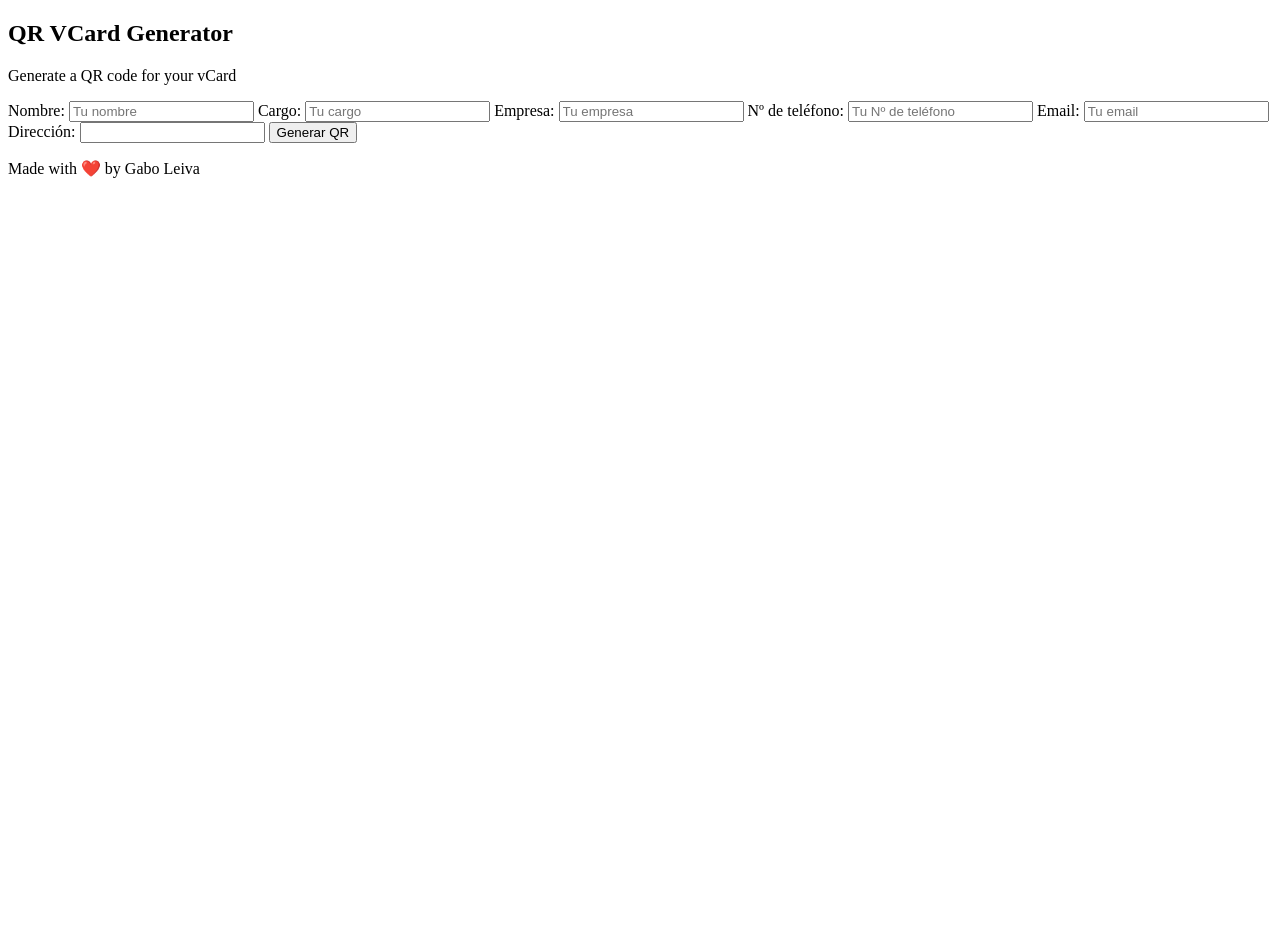
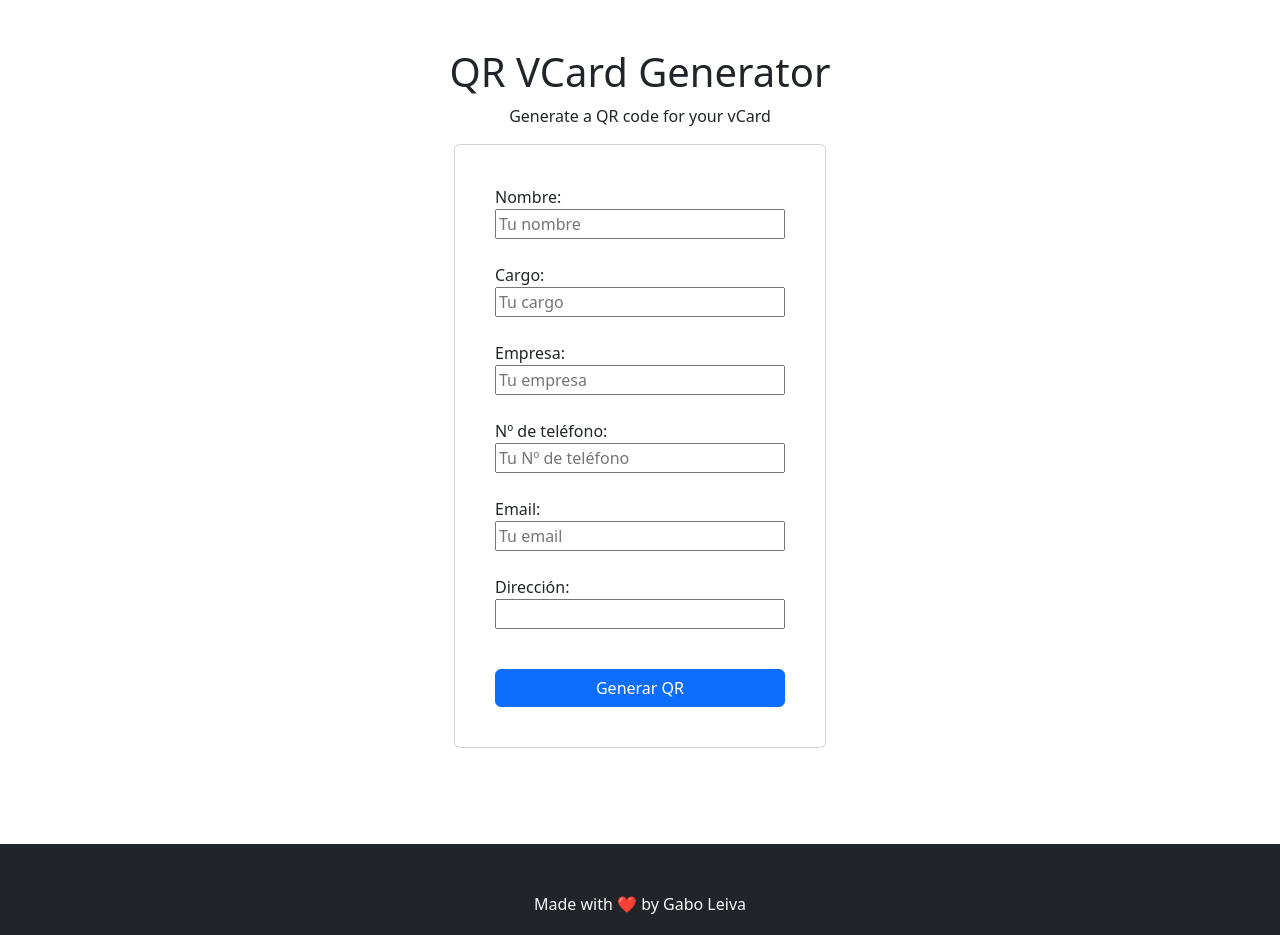
Before and after one commit to gaboleiva-dsgn/qr-vcard, a plain HTML site: page index.html in a window 1280 px wide. Before the commit the page ends 800 px from the top, so only its background shows below. Drawn offline with nearby package versions, Linux system fonts and the light colour scheme; files that its build step writes are made by us from their sources.

Commit message:
Mejora en estilo bootstrap

```diff
--- a/index.html
+++ b/index.html
@@ -5,35 +5,57 @@
     <meta name="viewport" content="width=device-width, initial-scale=1.0" />
     <title>QR VCard Generator</title>
     <link rel="stylesheet" href="assets/style.css" />
+    <link
+      href="https://cdn.jsdelivr.net/npm/bootstrap@5.3.3/dist/css/bootstrap.min.css"
+      rel="stylesheet"
+      integrity="sha384-QWTKZyjpPEjISv5WaRU9OFeRpok6YctnYmDr5pNlyT2bRjXh0JMhjY6hW+ALEwIH"
+      crossorigin="anonymous"
+    />
   </head>
   <body>
-    <section>
+    <section class="container d-flex flex-column align-items-center py-5">
       <h1>QR VCard Generator</h1>
       <p>Generate a QR code for your vCard</p>
-      <form>
+      <article class="card col-4">
+        <div class="card-body">
+          <form class="d-grid gap-4 p-4">
+            <div class="col-12 d-flex flex-column">
               <label for="name">Nombre:</label>
               <input type="text" id="name" placeholder="Tu nombre" />
-
+            </div>
+            <div class="col-12 d-flex flex-column">
               <label for="position">Cargo:</label>
               <input type="text" id="position" placeholder="Tu cargo" />
-
+            </div>
+            <div class="col-12 d-flex flex-column">
               <label for="company">Empresa:</label>
               <input type="text" id="company" placeholder="Tu empresa" />
-
+            </div>
+            <div class="col-12 d-flex flex-column">
               <label for="phone">Nº de teléfono:</label>
               <input type="tel" id="phone" placeholder="Tu Nº de teléfono" />
-
+            </div>
+            <div class="col-12 d-flex flex-column">
               <label for="email">Email:</label>
               <input type="email" id="email" placeholder="Tu email" />
-
+            </div>
+            <div class="col-12 d-flex flex-column">
               <label for="address">Dirección:</label>
               <input type="text" id="address" name="address" />
-
-        <button type="submit">Generar QR</button>
+            </div>
+            <button class="btn btn-primary mt-3" type="submit">
+              Generar QR
+            </button>
           </form>
+        </div>
+      </article>
     </section>
-    <footer>
+    <footer class="container-fluid bg-dark text-light mt-5 py-5">
+      <section class="container d-grid gap-3">
+        <article class="row text-center">
           <p>Made with ❤️ by Gabo Leiva</p>
+        </article>
+      </section>
     </footer>
     <script src="assets/js/main.js"></script>
   </body>
```
Lines whose indentation alone changed are shown as unchanged.
